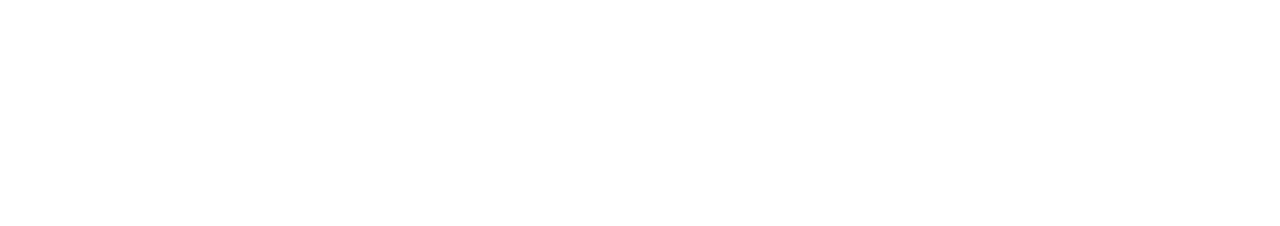
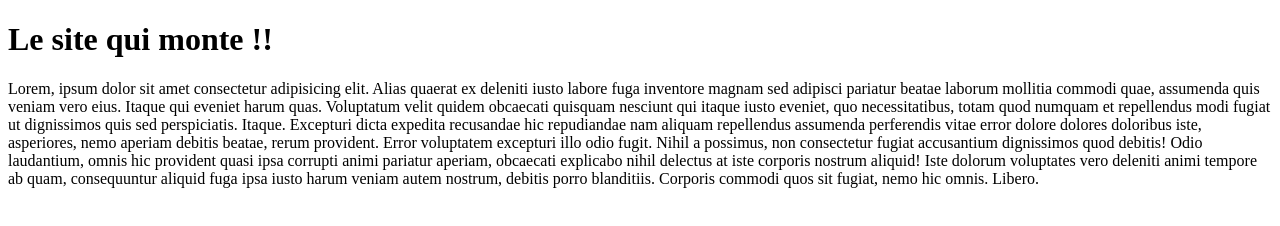
Before and after one commit to Erriep/my-super-website, a plain HTML site: page index.html in a window 1280 px wide. Drawn offline with Linux system fonts and the light colour scheme.

Commit message:
Modif titre et ajout h1 + paragraphe

```diff
--- a/index.html
+++ b/index.html
@@ -1,10 +1,28 @@
 <!DOCTYPE html>
 <html>
   <head>
-    <meta charset="UTF-8">
-    <title>title</title>
+    <meta charset="UTF-8" />
+    <title>My super site</title>
   </head>
   <body>
-
+    <h1>Le site qui monte !!</h1>
+    <p>
+      Lorem, ipsum dolor sit amet consectetur adipisicing elit. Alias quaerat ex
+      deleniti iusto labore fuga inventore magnam sed adipisci pariatur beatae
+      laborum mollitia commodi quae, assumenda quis veniam vero eius. Itaque qui
+      eveniet harum quas. Voluptatum velit quidem obcaecati quisquam nesciunt
+      qui itaque iusto eveniet, quo necessitatibus, totam quod numquam et
+      repellendus modi fugiat ut dignissimos quis sed perspiciatis. Itaque.
+      Excepturi dicta expedita recusandae hic repudiandae nam aliquam
+      repellendus assumenda perferendis vitae error dolore dolores doloribus
+      iste, asperiores, nemo aperiam debitis beatae, rerum provident. Error
+      voluptatem excepturi illo odio fugit. Nihil a possimus, non consectetur
+      fugiat accusantium dignissimos quod debitis! Odio laudantium, omnis hic
+      provident quasi ipsa corrupti animi pariatur aperiam, obcaecati explicabo
+      nihil delectus at iste corporis nostrum aliquid! Iste dolorum voluptates
+      vero deleniti animi tempore ab quam, consequuntur aliquid fuga ipsa iusto
+      harum veniam autem nostrum, debitis porro blanditiis. Corporis commodi
+      quos sit fugiat, nemo hic omnis. Libero.
+    </p>
   </body>
 </html>
```
